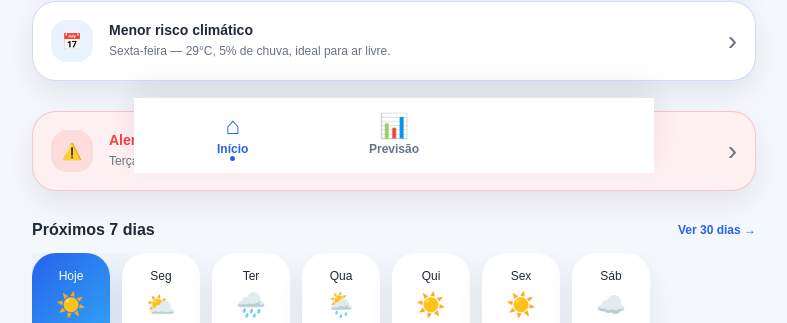
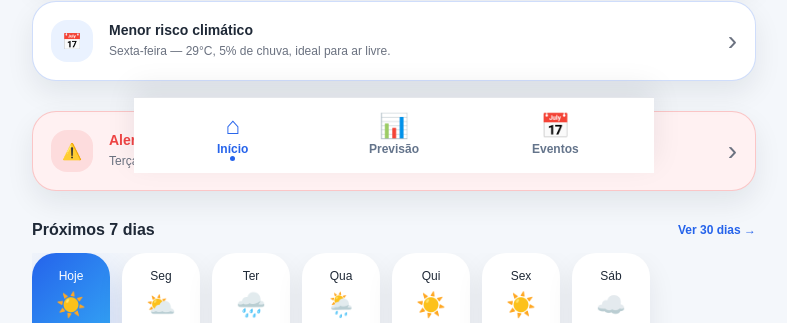
Before and after one commit to raphaabreu16/ClimaGo---Django, a Django app: page / in a window 1280 px wide. Shown: the part 627-950 px from the top of the page, without its empty margins (246-1033 px from the left). Run offline with Django 5.2, Linux system fonts and the light colour scheme.

Commit message:
Add Eventos link to navigation in base.html

```diff
--- a/templates/base.html
+++ b/templates/base.html
@@ -21,6 +21,11 @@
     <span class="bottom-nav-label">Previsão</span>
 </a>
 
+<a href="{% url 'eventos' %}" class="bottom-nav-item {% if request.resolver_match.url_name == 'eventos' %}active{% endif %}">
+    <span class="bottom-nav-icon">📅</span>
+    <span class="bottom-nav-label">Eventos</span>
+</a>
+
 </nav>
 <body>
     {% block content %}
```
